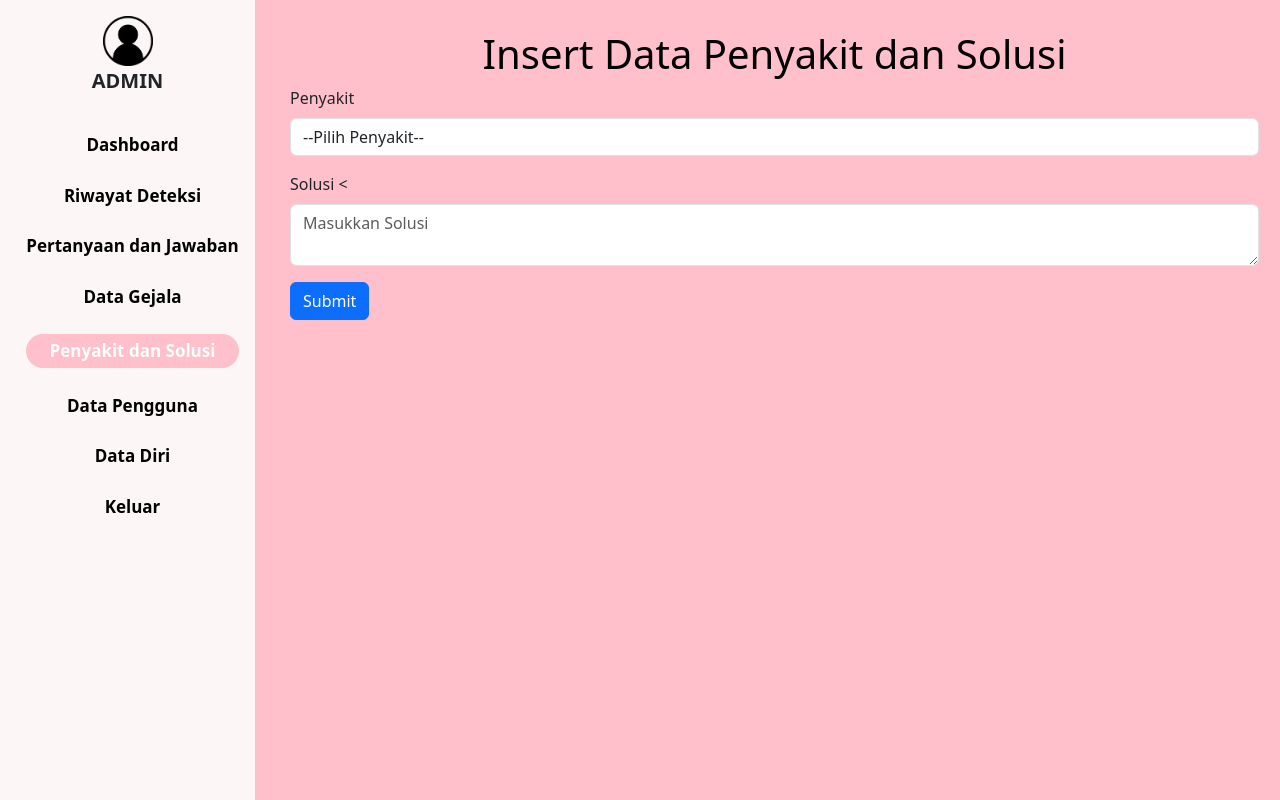
After one commit to ekanurseva/Sistem-Pakar-Pernapasan, a PHP site: page /inputsolusi.php in a window 1280 px wide. The commit adds this page. Run offline with PHP 8.4, Linux system fonts and the light colour scheme; data comes from the database, SQL or seed files in the repository; data that the repository does not hold is empty; some libraries are stand-ins or nearby versions.

Commit message:
hapus tabel pertanyaan, input tabel solusi

```diff
--- a/datapengguna.php
+++ b/datapengguna.php
@@ -4,7 +4,6 @@ $data = query("SELECT * FROM user");
 
 $jumlah_admin = jumlah_data("SELECT * FROM user WHERE level = 'admin'");
 $jumlah_user = jumlah_data("SELECT * FROM user WHERE level = 'user'");
-
 ?>
 
 <html lang="en">
--- /dev/null
+++ b/inputsolusi.php
@@ -0,0 +1,97 @@
+<?php
+include("konek.php");
+if (isset($_POST["submit_solusi"])) {
+    if (create_solusi($_POST) > 0) {
+        //     echo "
+        // <script>
+        // alert('Data solusi Berhasil Ditambah');
+        // document.location.href='penyakit.php';
+        // </script>
+        // ";
+    } else {
+        //     echo "<script>
+        // alert('Data Solusi Gagal Ditambah');
+        // </script>";
+    }
+}
+?>
+<html lang="en">
+
+<head>
+    <meta charset="UTF-8">
+    <meta http-equiv="X-UA-Compatible" content="IE=edge">
+    <meta name="viewport" content="width=device-width, initial-scale=1.0">
+    <title>Document</title>
+    <link href="https://cdn.jsdelivr.net/npm/bootstrap@5.3.0/dist/css/bootstrap.min.css" rel="stylesheet"
+        integrity="sha384-9ndCyUaIbzAi2FUVXJi0CjmCapSmO7SnpJef0486qhLnuZ2cdeRhO02iuK6FUUVM" crossorigin="anonymous">
+    <link rel="stylesheet" href="style.css">
+</head>
+
+<body>
+    <div class="main-container d-flex">
+        <div class="sidebar px-3 pt-3">
+            <div class="header pb-3">
+                <img src="img/admin.png" style="width:50px; margin-right: auto; margin-left: auto; display:block"
+                    alt="">
+                <h5 class="offcanvas-title fw-bold text-center" style="font-size: 20px" id="offcanvasLabel">ADMIN</h5>
+            </div>
+            <ul class="">
+                <li class=""><a style="font-size: 17px; text-decoration: none;" href="index.php">Dashboard</a></li>
+
+                <li class=""><a href="riwayatdeteksi.php" style="font-size: 17px; text-decoration: none;">Riwayat
+                        Deteksi</a>
+                </li>
+                <li class=""><a href="pertanyaan.php" style="font-size: 17px; text-decoration: none;">Pertanyaan dan
+                        Jawaban</a>
+                </li>
+                <li class=""><a href="gejala.php" style="font-size: 17px; text-decoration: none;">Data Gejala</a></li>
+                <li class="active"><a href="penyakit.php" style="font-size: 17px; text-decoration: none;">Penyakit dan
+                        Solusi
+                    </a></li>
+                <li class=""><a href="datapengguna.php" style="font-size: 17px; text-decoration: none;">Data
+                        Pengguna</a></li>
+                <li class=""><a href="datadiri.php" style="font-size: 17px; text-decoration: none;">Data Diri</a></li>
+                <li class=""><a href="keluar.php" style="font-size: 17px; text-decoration: none;">Keluar</a></li>
+            </ul>
+        </div>
+        <div class="content" style="width:80%;">
+            <div class="container" style="padding-left: 35px; padding-right: 20px;">
+                <h1 style="text-align:center; margin-top: 30px; color: black; padding: 0px 35px">Insert Data Penyakit
+                    dan Solusi
+                </h1>
+                <form action="" method="post">
+                    <div class="mb-3">
+                        <label class="form-label">Penyakit</label>
+                        <select class="form-control" name="iddiagnosa" require>
+                            <option value="">--Pilih Penyakit--</option>
+                            <?php
+                            $gejala = mysqli_query($koneksi, "SELECT * FROM diagnosa ORDER BY iddiagnosa DESC");
+                            while ($p = mysqli_fetch_array($diagnosa)) {
+                                ?>
+                                <option value="<?php echo $p['iddiagnosa'] ?>"><?php echo $p['kode_diagnosa']; ?>-<?php echo $p['nama_diagnosa'] ?></option>
+                            <?php } ?>
+                        </select>
+                    </div>
+                    <div class="mb-3">
+                        <label class="form-label">Solusi</label>
+                        <<textarea type="text" id="solusi" name="solusi" class="form-control"
+                            placeholder="Masukkan Solusi"></textarea>
+                    </div>
+                    <button type="submit" name="submit_solusi" class="btn btn-primary">Submit</button>
+                </form>
+            </div>
+        </div>
+
+        <script src="https://cdn.jsdelivr.net/npm/bootstrap@5.3.0/dist/js/bootstrap.bundle.min.js"
+            integrity="sha384-geWF76RCwLtnZ8qwWowPQNguL3RmwHVBC9FhGdlKrxdiJJigb/j/68SIy3Te4Bkz"
+            crossorigin="anonymous"></script>
+        <script type="text/javascript" src="http://ajax.googleapis.com/ajax/libs/jquery/1.7.1/jquery.min.js"></script>
+        <script>
+            $(".sidebar ul li").on('click', function () {
+                $(".sidebar ul li.active").removeClass("active")
+                $(this).addClass("active");
+            })
+        </script>
+</body>
+
+</html>
--- a/konek.php
+++ b/konek.php
@@ -282,6 +282,25 @@ function hapus_diagnosa($iddiagnosa)
     return mysqli_affected_rows($koneksi);
 }
 
+function create_solusi($data)
+{
+    global $koneksi;
+    $iddiagnosa = $data['iddiagnosa'];
+    $solusi = $data['solusi'];
+
+    $result = mysqli_query($koneksi, "SELECT solusi FROM solusi WHERE solusi = 'solusi'") or die(mysqli_error($koneksi));
+    if (mysqli_fetch_assoc($result)) {
+        echo "<script>
+            alert('Nama Penyakit Sudah Dipakai!');
+        </script>";
+        return false;
+    }
+
+    mysqli_query($koneksi, "INSERT INTO solusi VALUES (NULL, '$iddiagnosa', '$solusi')");
+
+    return mysqli_affected_rows($koneksi);
+}
+
 function create_gejala($data)
 {
     global $koneksi;
```
Also changed, not shown: inputpenggunaadmin.php (+25 -22 lines), inputpenggunauser.php (+26 -23 lines), penyakit.php (+55 -10 lines), pernapasan.sql (+40 -19 lines).
